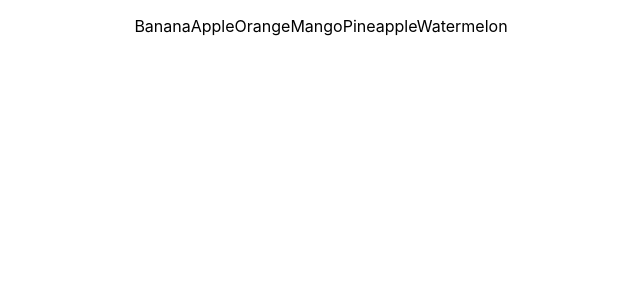
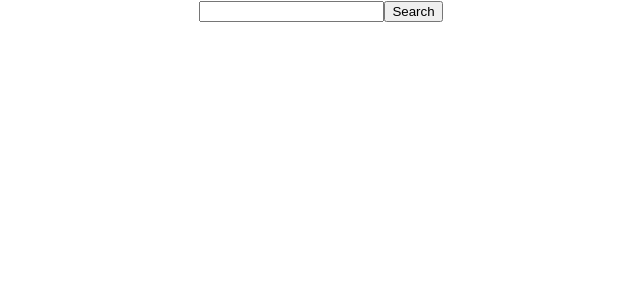
Before and after one commit to GoranAviani/search_filter_in_react, a React (Create React App) app: page / in a window 1280 px wide. Shown: the top 300 px of the page, without its empty margins (319-959 px from the left). Built offline with nearby package versions, Linux system fonts and the light colour scheme.

Commit message:
search_filter_in_react

```diff
--- a/src/Search.js
+++ b/src/Search.js
@@ -3,8 +3,16 @@ import React from "react";
 
 const Search = ({data}) => {
 
+    const formSubmit = () => {
+
+    }
+
     return(
-        <p>{data}</p>
+        <form onSubmit={formSubmit}>
+
+            <input/>
+            <button type="submit">Search</button>
+        </form>
     )
 }
 
```
